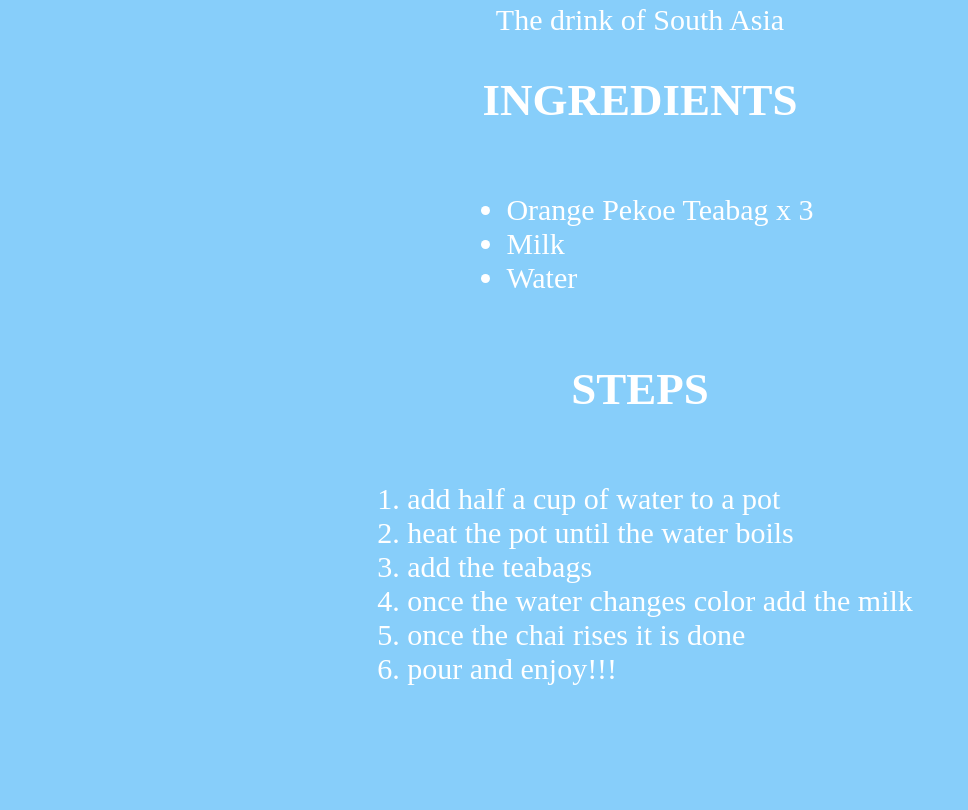
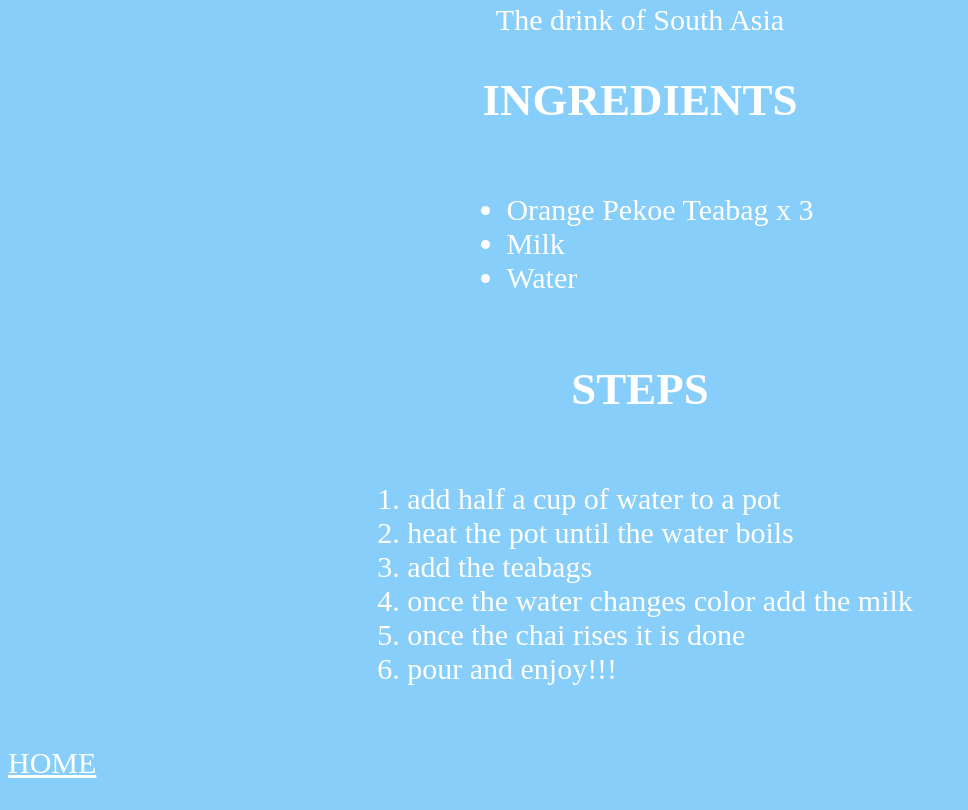
Before and after one commit to mkhan1107/RecipeBook, a plain HTML site: page chai.html in a window 1280 px wide. Shown: the part 714-1524 px from the top of the page, without its empty margins (0-968 px from the left). Before the commit the page ends 1438 px from the top, so only its background shows below. Drawn offline with Linux system fonts and the light colour scheme.

Commit message:
added hyperlink to recipe page to return to the main page

```diff
--- a/chai.html
+++ b/chai.html
@@ -30,5 +30,7 @@
     </ol>
     </div>
 
+    <p class = "home"><a href = "index.html">HOME </a></p>
+
 </body>
 </html>
--- a/css/style.css
+++ b/css/style.css
@@ -41,3 +41,9 @@ ol {
     display: inline-block;
     text-align: left;
   }
+
+  p.home {
+    font-size: 30px;
+
+
+}
```
Also changed, not shown: index.html (+3 -0 lines), pbj.html (+1 -0 lines), scrambledEggs.html (+1 -1 lines).
